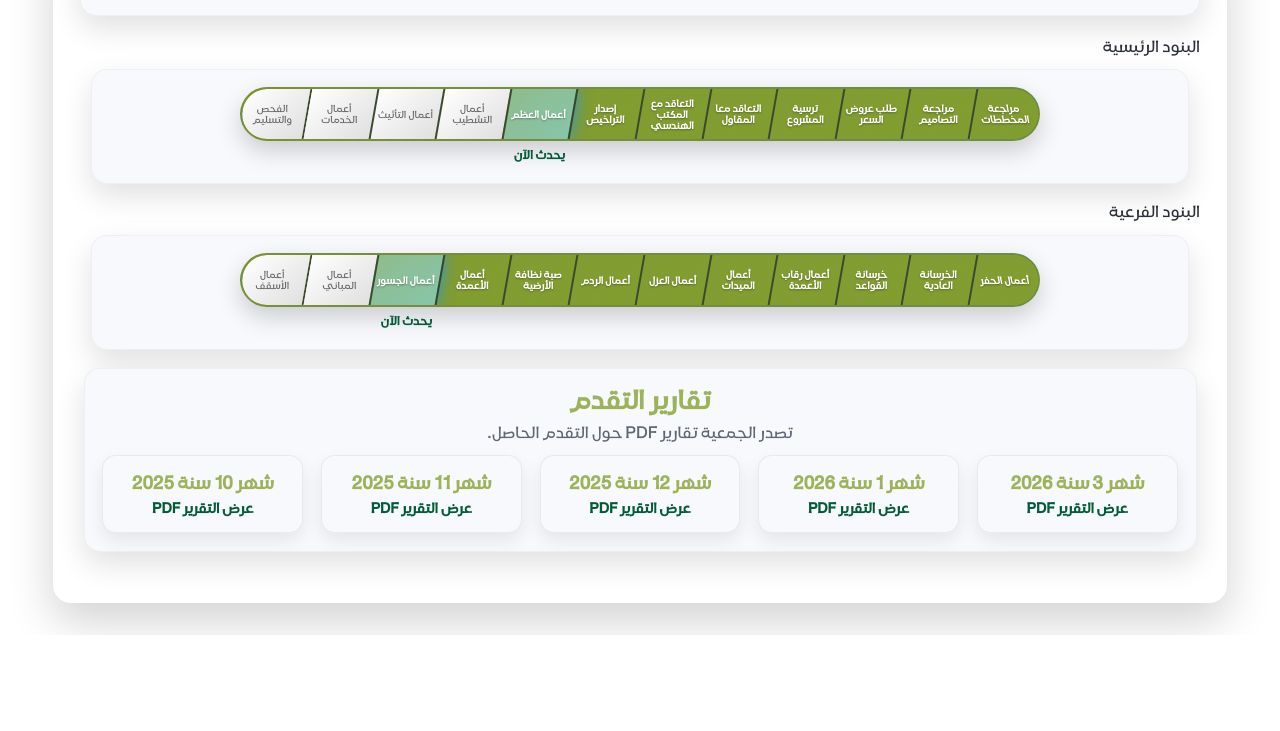
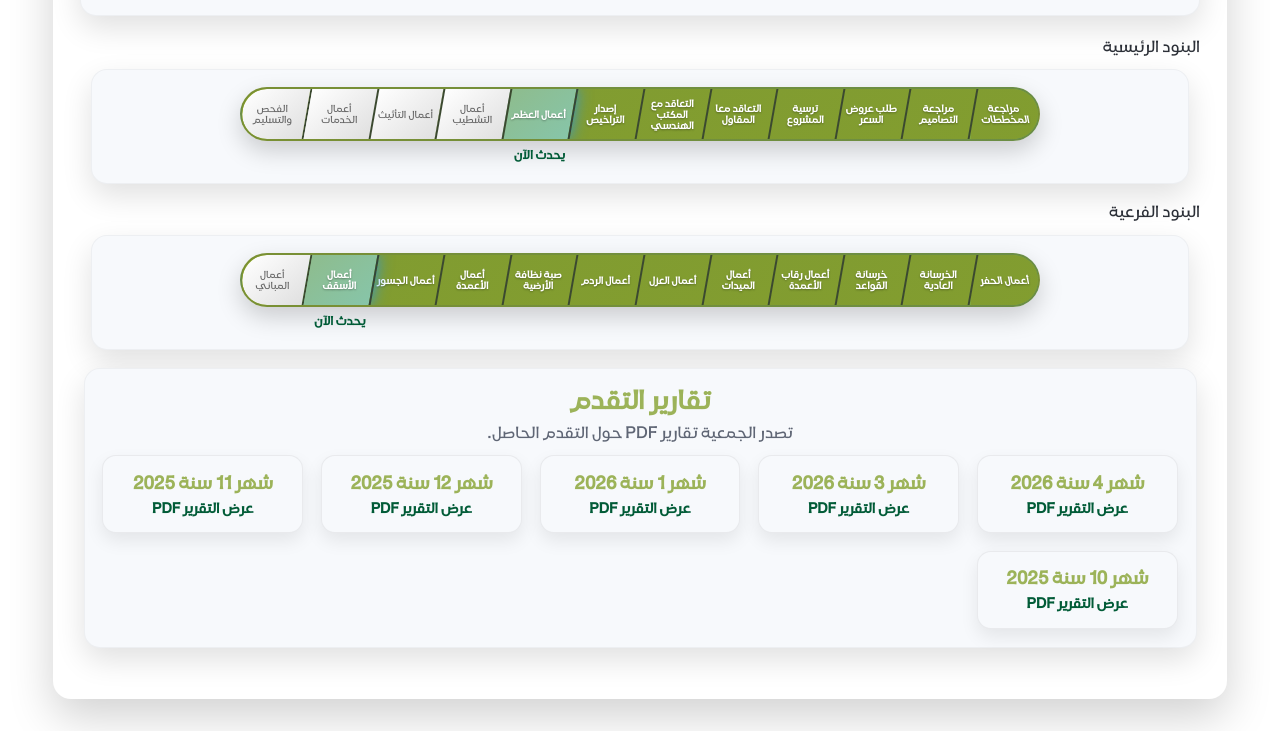
Before and after one commit to yaamur-get/thbat, a website: page index.html in a window 1280 px wide. Shown: the part 1972-2703 px from the top of the page. Before the commit the page ends 2607 px from the top, so only its background shows below. Drawn offline with Linux system fonts and the light colour scheme.

Commit message:
Update timeline items and reports section in index.html

```diff
--- a/index.html
+++ b/index.html
@@ -203,10 +203,9 @@
           <div class="timeline-item completed"><span>أعمال الأعمدة</span></div>
 
 
-            <div class="timeline-item current"><span>أعمال الجسور</span></div>
-           <div class="timeline-item pending"><span>أعمال المباني</span></div>
-
-          <div class="timeline-item pending"><span>أعمال الأسقف</span></div>
+            <div class="timeline-item completed"><span>أعمال الجسور</span></div>
+          <div class="timeline-item current"><span>أعمال الأسقف</span></div>
+          <div class="timeline-item pending"><span>أعمال المباني</span></div>
         </div>
       </div>
 
@@ -216,6 +215,10 @@
       <h2 class="reports-title">تقارير التقدم</h2>
       <p class="reports-subtitle">تصدر الجمعية تقارير PDF حول التقدم الحاصل.</p>
       <div class="reports-grid">
+         <a class="report-card" href="pdf/d202604.pdf" target="_blank" rel="noopener">
+          <span class="report-date">شهر 4 سنة 2026</span>
+          <span class="report-action">عرض التقرير PDF</span>
+        </a>
         <a class="report-card" href="pdf/202303.pdf" target="_blank" rel="noopener">
           <span class="report-date">شهر 3 سنة 2026</span>
           <span class="report-action">عرض التقرير PDF</span>
```
